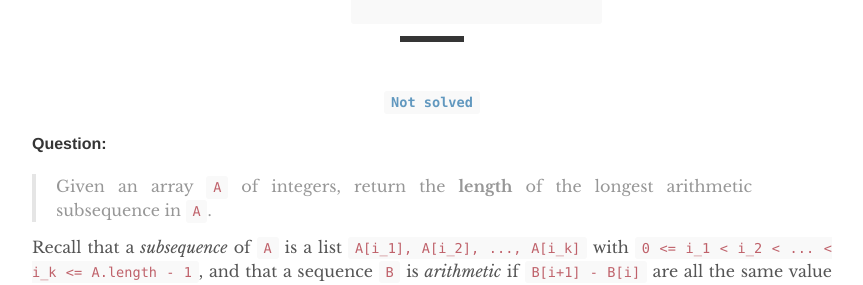
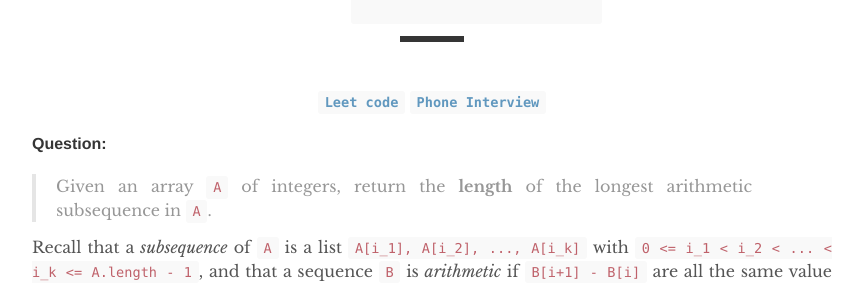
Before and after one commit to auspham/roadToBig4, a Jekyll site: the page built from _posts/2019-07-24-leetcode-phoneinterview-number-1.markdown, in a window 1280 px wide. Shown: the part 309-594 px from the top of the page, without its empty margins (208-1071 px from the left). Built offline with Jekyll 4.4.1, drawn with Linux system fonts in a browser that asks for light colours; comment, search, counter and statistics services are not loaded.

Commit message:
Updated Leetcode Phoneinterview Number 1

```diff
--- a/_posts/2019-07-24-leetcode-phoneinterview-number-1.markdown
+++ b/_posts/2019-07-24-leetcode-phoneinterview-number-1.markdown
@@ -1,10 +1,9 @@
 ---
 title: 'Leetcode PhoneInterview #1'
 date: 2019-07-24 12:58:00 Z
-categories:
-- Not solved
 tags:
-- Not solved
+- Leet code
+- Phone Interview
 author: System
 solved: true
 layout: post
```
